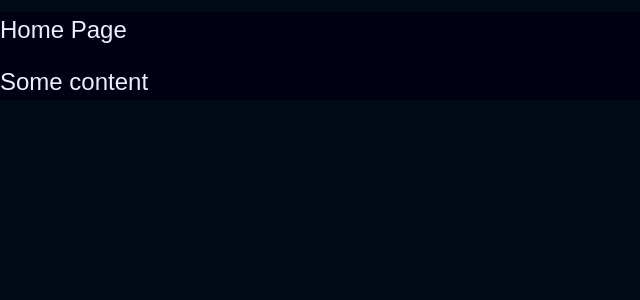
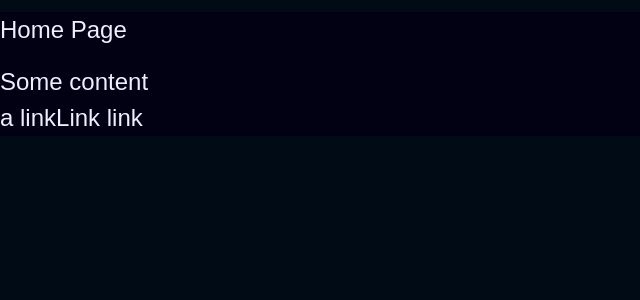
Before and after one commit to AshSimmonds/t3-next13, a Next.js app: page / in a window 1280 px wide. Shown: the top 300 px of the page, without its empty margins (0-640 px from the left). Built offline with nearby package versions, Linux system fonts and the light colour scheme.

Commit message:
Update page.tsx

```diff
--- a/src/app/page.tsx
+++ b/src/app/page.tsx
@@ -1,8 +1,22 @@
+'use client';
+
+// TODO: 20221106 - causing runtime error, undefined 'call', use <a> for now
+import Link from "next/link"
+
 function HomePage() {
     return (
         <div>
             <h1>Home Page</h1>
             <p>Some content</p>
+            <p>
+                <a href="/about">
+                    a link
+                </a>
+                <Link href="/about">
+                    Link link
+                </Link>
+
+            </p>
         </div>
     )
 }
```
